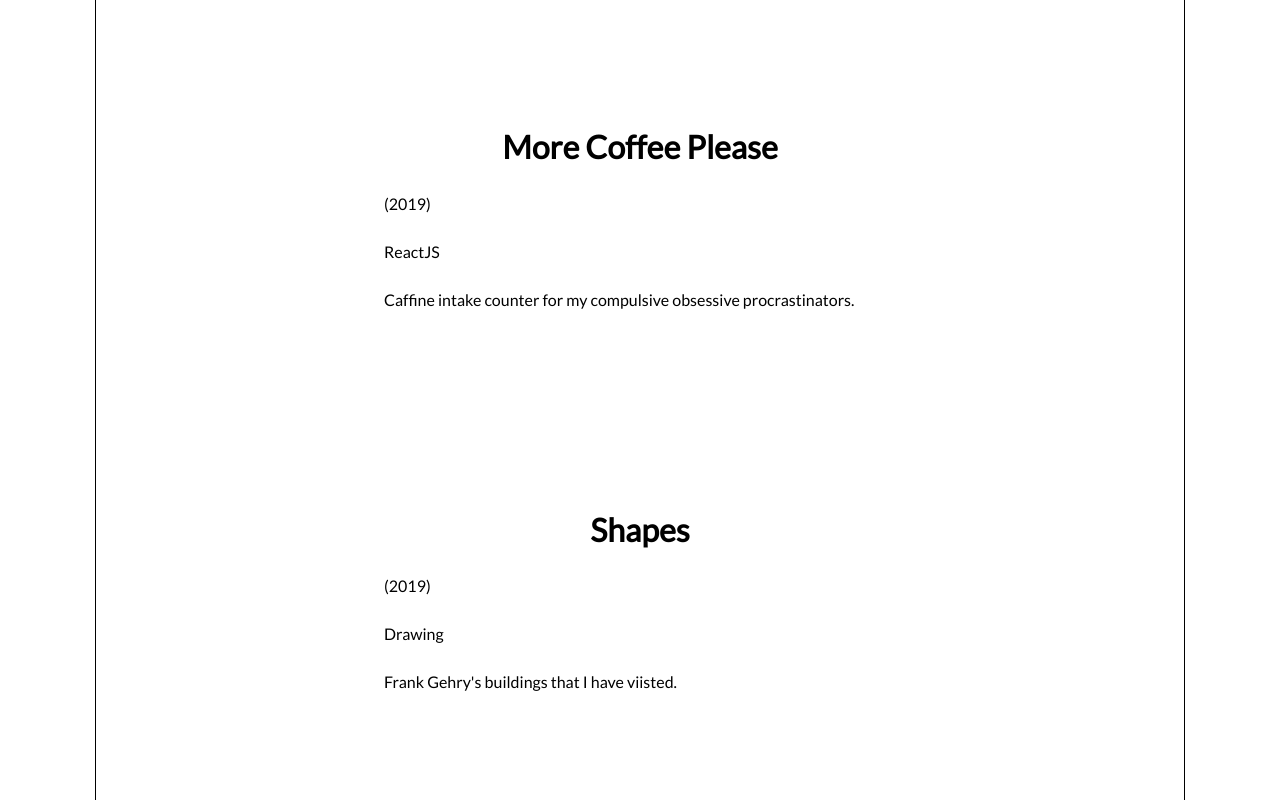
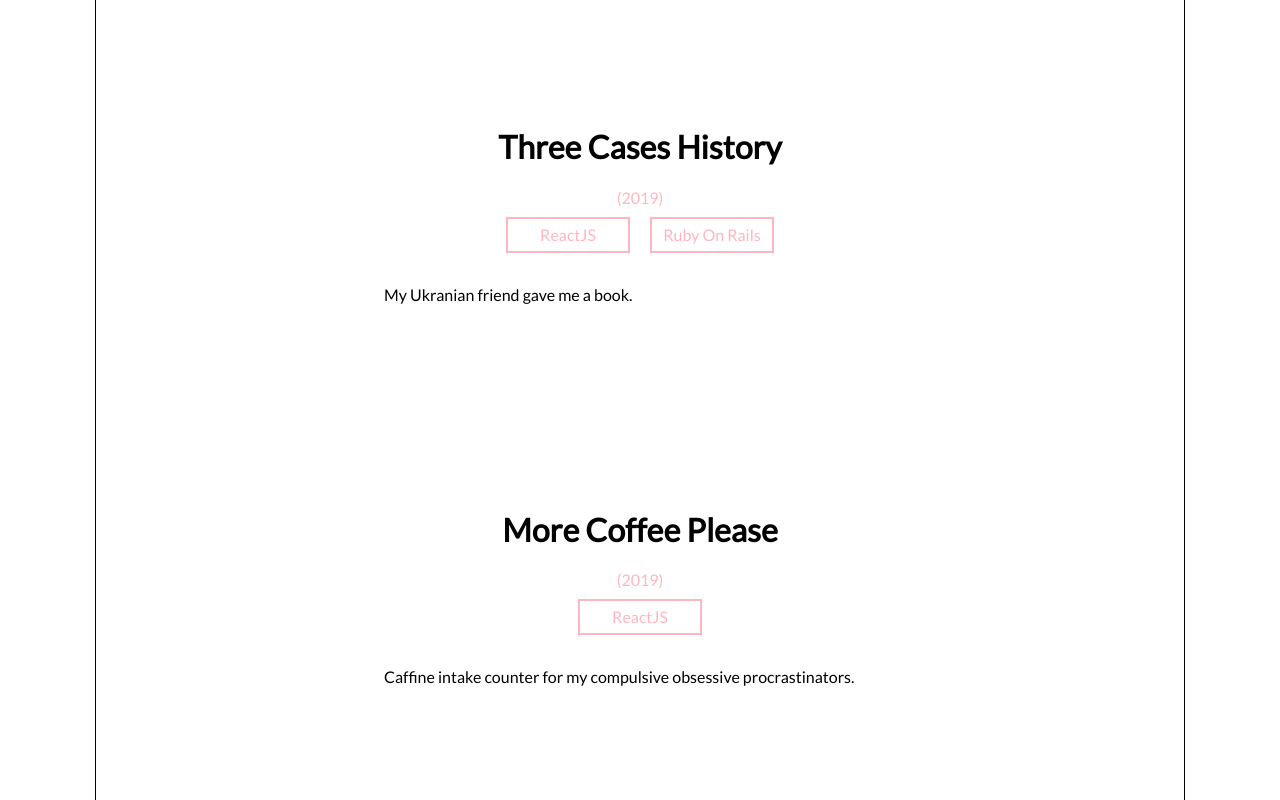
Before and after one commit to fallwall/she-run-freely, a React (Create React App) app: page /codes in a window 1280 px wide. Shown: the part 1620-2420 px from the top of the page. Built offline with nearby package versions, Linux system fonts and the light colour scheme.

Commit message:
portfolio page css tbc

```diff
--- a/src/components/CodeEntry.jsx
+++ b/src/components/CodeEntry.jsx
@@ -3,10 +3,10 @@ import { Link } from 'react-router-dom';
 
 export default function CodeEntry({children}) {
   return (
-    <div className="writing-entry">
+    <div className="code-entry">
       <Link to={`/codesthis/${parseInt(children.id)}`}><h1 className="code-entry-title">{children.title}</h1></Link>
-      <p>({children.year})</p>
-      <p>{children.medium.map(i => <span>{i}</span>)}</p>
+      <div className="code-entry-year">({children.year})</div>
+      <div className="code-entry-medium">{children.medium.map(i => <div className="medium-stack">{i}</div>)}</div>
       <p className="code-entry-tagline">{children.tagline}</p>
     </div>
   )
--- a/src/data/coding_data.json
+++ b/src/data/coding_data.json
@@ -12,7 +12,7 @@
     },
     {
       "id": 2,
-      "title": "Panda Dining Club",
+      "title": "Lunch Decision Maker",
       "year": "2019",
       "medium": [
         "ReactNative",
@@ -44,6 +44,17 @@
     },
     {
       "id": 5,
+      "title": "Three Cases History",
+      "year": "2019",
+      "medium": [
+        "ReactJS",
+        "Ruby On Rails"
+      ],
+      "tagline": "My Ukranian friend gave me a book.",
+      "content": "none"
+    },
+    {
+      "id": 6,
       "title": "More Coffee Please",
       "year": "2019",
       "medium": [
@@ -53,7 +64,7 @@
       "content": "none"
     },
     {
-      "id": 6,
+      "id": 7,
       "title": "Shapes",
       "year": "2019",
       "medium": [
@@ -63,7 +74,7 @@
       "content": "TBC."
     },
     {
-      "id": 7,
+      "id": 8,
       "title": "Lights & Music",
       "year": "2018",
       "medium": [
@@ -73,7 +84,7 @@
       "content": "TBC."
     },
     {
-      "id": 8,
+      "id": 9,
       "title": "On the Regular",
       "year": "2018",
       "medium": [
--- a/src/pages/coding.css
+++ b/src/pages/coding.css
@@ -0,0 +1,43 @@
+.code-entry {
+  height: 35vh;
+  padding: 5%;
+}
+
+.code-entry-title {
+  -webkit-transition: 0.7s ease-in-out;
+  -moz-transition: 0.7s ease-in-out;
+  -o-transition: 0.7s ease-in-out;
+  transition: 0.7s ease-in-out;
+}
+
+.code-entry-title:hover {
+  color:lightpink;
+}
+
+.code-entry-year, .code-entry-medium {
+  text-align: center;
+  color:lightpink;
+}
+
+.medium-stack {
+  display:inline-block;
+  margin: 10px;
+  width: 120px;
+  min-width: 100px;
+  height: 2em;
+  border: 2px solid lightpink;
+  line-height: 2em;
+  text-align: center;
+  -webkit-transition: 1s ease-in-out;
+  -moz-transition: 1s ease-in-out;
+  -o-transition: 1s ease-in-out;
+  transition: 1s ease-in-out;
+}
+
+.medium-stack:hover {
+  -webkit-transform: rotate(30deg);
+  -moz-transform: rotate(30deg);
+  -o-transform: rotate(30deg);
+  -ms-transform: rotate(30deg);
+  transform: rotate(30deg);
+}
```
